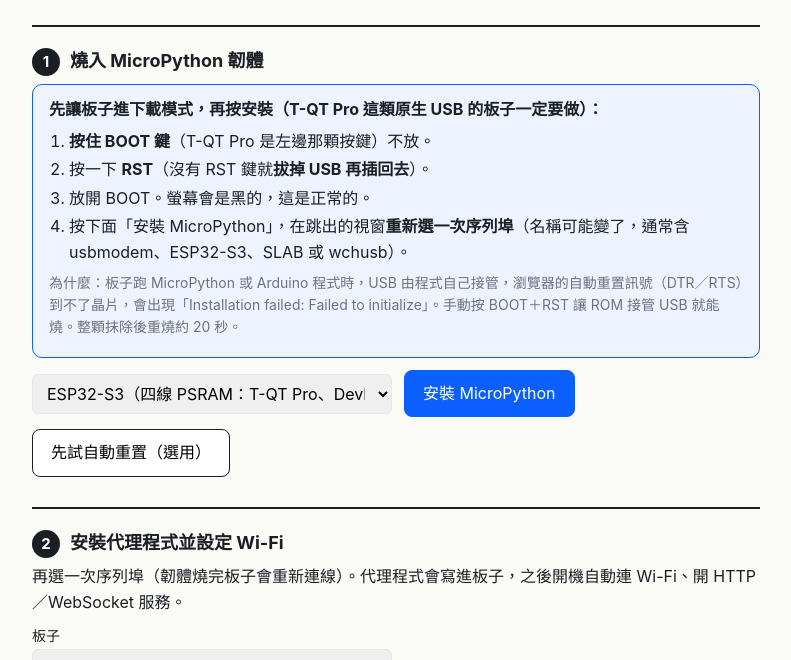
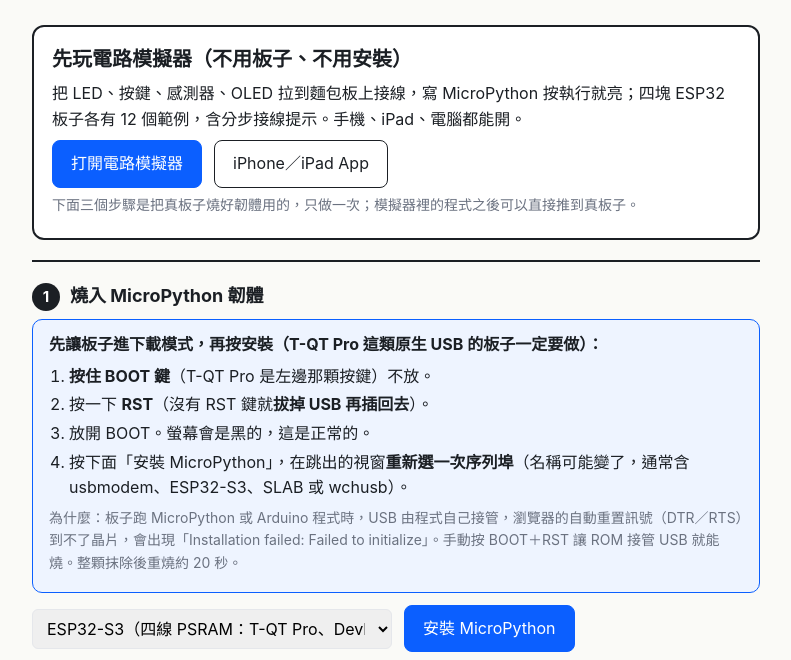
Before and after one commit to henrychao521/esp32-ai-lab-web, a plain HTML site: page index.html in a window 1280 px wide. Shown: the part 135-795 px from the top of the page, without its empty margins (244-1035 px from the left). Drawn offline with Linux system fonts and the light colour scheme.

Commit message:
首頁：電路模擬器入口排最上面＋App Store 連結
Co-Authored-By: Claude Fable 5.1 <noreply@anthropic.com>

```diff
--- a/index.html
+++ b/index.html
@@ -19,6 +19,7 @@ pre{background:#111;color:#d1fae5;padding:12px;border-radius:8px;font-size:13px;
 .ok{color:var(--ok)}.bad{color:var(--bad)}.row{display:flex;gap:12px;flex-wrap:wrap;align-items:center;margin-top:10px}
 esp-web-install-button{--esp-tools-button-color:var(--accent);--esp-tools-button-text-color:#fff}
 .unsupported{background:#fff7ed;border:1px solid #fdba74;padding:12px;border-radius:8px;margin-top:12px}
+.sim-entry{border-top:0;background:#fff;border:2px solid var(--ink);border-radius:12px;padding:16px 18px;margin:0 0 20px}.sim-entry h2{font-size:20px}.sim-entry .row{margin-top:8px}a.btn{text-decoration:none;color:var(--ink);display:inline-block}a.btn.primary{background:var(--accent);border-color:var(--accent);color:#fff}
 .callout{background:#eef4ff;border:1.5px solid #0b5fff;border-radius:10px;padding:12px 16px;margin:8px 0 12px}.callout ol{margin:6px 0 0 20px;padding:0}.callout li{margin:3px 0}
 </style>
 </head>
@@ -26,6 +27,13 @@ esp-web-install-button{--esp-tools-button-color:var(--accent);--esp-tools-button
 <h1>ESP32 AI Lab 首燒</h1>
 <p class="sub">只做一次：把 MicroPython 與代理程式裝進板子，之後學生全用 Wi-Fi。需要桌機 Chrome 或 Edge（iPad／Safari 不支援 Web Serial）。</p>
 <div id="unsupported" class="unsupported" hidden>這個瀏覽器沒有 Web Serial。請改用電腦上的 Chrome 或 Edge 開這一頁。</div>
+
+<section class="sim-entry">
+<h2>先玩電路模擬器（不用板子、不用安裝）</h2>
+<p>把 LED、按鍵、感測器、OLED 拉到麵包板上接線，寫 MicroPython 按執行就亮；四塊 ESP32 板子各有 12 個範例，含分步接線提示。手機、iPad、電腦都能開。</p>
+<p class="row"><a class="btn primary" href="sim/">打開電路模擬器</a><a class="btn" href="https://apps.apple.com/tw/app/id6829088832" target="_blank" rel="noopener">iPhone／iPad App</a></p>
+<p class="hint">下面三個步驟是把真板子燒好韌體用的，只做一次；模擬器裡的程式之後可以直接推到真板子。</p>
+</section>
 
 <section>
 <h2><span>1</span>燒入 MicroPython 韌體</h2>
```
